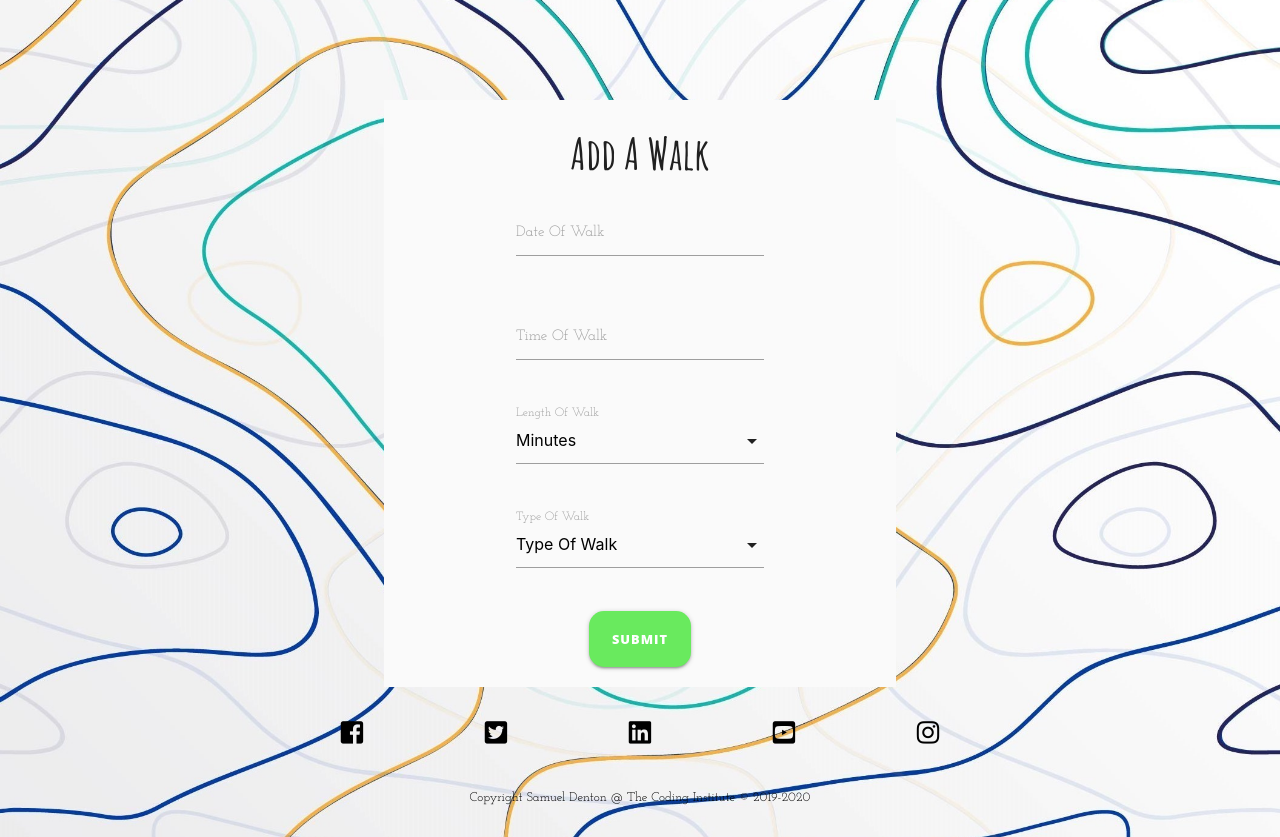
After one commit to Code-Institute-Submissions/DamSenton-Walkies_AprResub, a Flask app: page /add_walk in a window 1280 px wide. The commit adds this page. Run offline with Flask 2, Linux system fonts and the light colour scheme; some libraries are stand-ins or nearby versions.

Commit message:
owners can now add different types of walks, and this information is displayed on their profile page

```diff
--- a/app.py
+++ b/app.py
@@ -5,7 +5,6 @@ from flask import (
 from flask_pymongo import PyMongo
 from bson.objectid import ObjectId
 from werkzeug.security import generate_password_hash, check_password_hash
-from werkzeug.utils import secure_filename
 if os.path.exists("env.py"):
     import env
 
@@ -81,42 +80,6 @@ def register_owner():
         flash("Registration Successful!")
         return redirect(url_for(
             "owner_profile", owner_username=session["user"]))
-
-    # if request.method == "POST":
-
-    #     if request.files:
-
-    #             image = request.files["image"]
-
-    #             if image.filename == "":
-    #                 print("No filename")
-    #                 return redirect(url_for(
-    #                     "owner_profile", owner_username=mongo.db.owners.find_one(
-    #                         {"owner_username": session[
-    #                             "user"]})["owner_username"]))
-
-    #             if permitted_image(image.filename):
-    #                 filename = secure_filename(image.filename)
-
-    #                 image.save(os.path.join(
-    #                     app.config["image_uploads"], (filename)))
-
-    #                 print("Image saved")
-
-    #                 return redirect(url_for(
-    #                     "owner_profile", owner_username=mongo.db.owners.find_one(
-    #                         {"owner_username": session[
-    #                             "user"]})["owner_username"]))
-
-    #             else:
-    #                 print("That file extension is not allowed")
-    #                 return redirect(url_for(
-    #                     "owner_profile", owner_username=mongo.db.owners.find_one(
-    #                         {"owner_username": session[
-    #                             "user"]})["owner_username"]))
-
-    #     return render_template("owner-profile.html")
-
     return render_template("register-owner.html")
 
 
@@ -230,14 +193,68 @@ def logout():
 @app.route("/owner_profile/<owner_username>", methods=["GET", "POST"])
 def owner_profile(owner_username):
     # Take session user's username from MongoDB
+    owners = mongo.db.owners.find()
+    walks = list(mongo.db.walks.find())
     owner_username = mongo.db.owners.find_one(
         {"owner_username": session["user"]})["owner_username"]
+    result = mongo.db.walks.find()
+    result_list = list(result)
+    print(result_list)
 
     if session["user"]:
         return render_template(
-            "owner-profile.html", owner_username=owner_username)
+            "owner-profile.html", owner_username=owner_username,
+            walks=walks, owners=owners)
 
     return redirect(url_for("sign_in_owner"))
+
+
+@app.route("/add_walk", methods=["GET", "POST"])
+def add_walk():
+    if request.method == "POST":
+        owners = mongo.db.owners.find()
+        walk = mongo.db.walks.find_one()
+        # Add an owner's walk into MongoDb
+        add_walk = {
+            "owner_username": session["user"],
+            "date_of_walk": request.form.get("date_of_walk"),
+            "time_of_walk": request.form.get("time_of_walk"),
+            "length_of_walk": request.form.get("length_of_walk"),
+            "type_of_walk": request.form.get("type_of_walk")
+        }
+        mongo.db.walks.insert_one(add_walk)
+
+        return redirect(url_for(
+            "owner_profile", owner_username=session[
+                "user"], walks=walk, owners=owners))
+    return render_template("add-walk.html")
+
+
+# @app.route("/edit_walk/<walk_id>", methods=["GET", "POST"])
+# def edit_walk(walk_id):
+#     if request.method == "POST":
+
+#         walks = mongo.db.walks.find_one()
+#         # Add an owner's walk into MongoDb
+#         walks = {
+#             "owner_username": session["user"],
+#             "date_of_walk": request.form.get("date_of_walk"),
+#             "time_of_walk": request.form.get("time_of_walk"),
+#             "length_of_walk": request.form.get("length_of_walk"),
+#             "type_of_walk": request.form.get("type_of_walk")
+#         }
+#         mongo.db.tasks.update({"_id": ObjectId(walk_id)}, walks)
+#         flash("Task Successfully Updated")
+
+#     walks = mongo.db.walks.find_one({"_id": ObjectId(walk_id)})
+#     return render_template("edit_walk.html", walk=walks,)
+
+
+# @app.route("/delete_walk/<walk_id>")
+# def walk_task(walk_id):
+    mongo.db.walks.remove({"_id": ObjectId(walk_id)})
+    flash("Walk Successfully Deleted")
+    return redirect(url_for("owner_profile"))
 
 
 @app.route("/walker_profile/<walker_username>", methods=["GET", "POST"])
@@ -254,115 +271,8 @@ def walker_profile(walker_username):
     return redirect(url_for("sign_in_walker"))
 
 
-def permitted_image(filename):
-    if "." not in filename:
-        return False
-
-    ext = filename.rsplit(".", 1)[1]
-
-    if ext.upper() in app.config["permitted_image_types"]:
-        return True
-    else:
-        return False
-
-
-def permitted_file_size(filesize):
-    if int(filesize) <= app.config["max_file_size"]:
-        return True
-    else:
-        return False
-
-
-# @app.route("/upload_image", methods=["GET", "POST"])
-# def upload_image():
-
-#     if request.method == "POST":
-
-#         if request.files:
-
-#             # if "filesize" in request.cookies:
-
-#             #     if not permitted_file_size(request.cookies["filesize"]):
-#             #         print("Filesize exceeded maximum limit")
-#             #         return redirect(url_for(
-#             #             "owner_profile",
-#             #  owner_username=mongo.db.owners.find_one(
-#             #                 {"owner_username": session[
-#             #                     "user"]})["owner_username"]))
-
-#             image = request.files["image"]
-
-#             if image.filename == "":
-#                 print("No filename")
-#                 return redirect(url_for(
-#                     "owner_profile", owner_username=mongo.db.owners.find_one(
-#                         {"owner_username": session[
-#                             "user"]})["owner_username"]))
-
-#             if permitted_image(image.filename):
-#                 filename = secure_filename(image.filename)
-
-#                 image.save(os.path.join(
-#                     app.config["image_uploads"], (filename)))
-
-#                 print("Image saved")
-
-#                 return redirect(url_for(
-#                     "owner_profile", owner_username=mongo.db.owners.find_one(
-#                         {"owner_username": session[
-#                             "user"]})["owner_username"]))
-
-#             else:
-#                 print("That file extension is not allowed")
-#                 return redirect(url_for(
-#                     "owner_profile", owner_username=mongo.db.owners.find_one(
-#                         {"owner_username": session[
-#                             "user"]})["owner_username"]))
-
-#     return render_template("owner-profile.html")
-
-
-# @app.route("/upload_image", methods=["GET", "POST"])
-# def upload_image():
-#     # Upload Image to workspace
-#     if request.method == "POST":
-#         if request.files:
-#             image = request.files["image"]
-#             image_result = permitted_image(image.filename)
-#             if image.filename == "":
-#                 flash("Image must have a filename")
-#                 return redirect(url_for(
-#                     "owner_profile", owner_username=mongo.db.owners.find_one(
-#                         {"owner_username": session[
-#                             "user"]})["owner_username"]))
-#             if image_result is False:
-#                 flash("Image type is not supported")
-#             return redirect(url_for(
-#                 "owner_profile", owner_username=mongo.db.owners.find_one(
-#                     {"owner_username": session["user"]})["owner_username"]))
-
-#         else:
-#             filename = secure_filename(image.filename)
-
-#             image.save(os.path.join(
-#                 app.config["image_uploads"], filename))
-
-#             flash("Image Succesfully Uploaded")
-#             return redirect(url_for(
-#                 "owner_profile", owner_username=mongo.db.owners.find_one(
-#                     {"owner_username": session["user"]})["owner_username"]))
-
-#     return render_template("owner-profile.html")
-
-
 if __name__ == "__main__":
     app.run(
         host=os.environ.get("IP", "0.0.0.0"),
         port=int(os.environ.get("PORT", "5000")),
         debug=True)
-
-
-# return redirect(url_for(
-#                     "owner_profile", owner_username=mongo.db.owners.find_one(
-#                         {"owner_username": session[
-#                             "user"]})["owner_username"]))
--- a/static/css/style.css
+++ b/static/css/style.css
@@ -315,6 +315,18 @@ nav ul a.btn, nav ul a.btn-large, nav ul a.btn-small, nav ul a.btn-large, nav ul
     color: #fafafa;
 }
 
+.nav-button-red{
+    background-color: rgb(241, 63, 63);
+    border-radius: 15px;
+    font-size: 1vmax;
+    height: auto;
+}
+
+.nav-button-red:hover{
+    background-color: rgb(238, 8, 8);
+    color: #fafafa;
+}
+
 .btn {
     font-size: 1vmax;
     font-weight: 800;
@@ -423,9 +435,19 @@ nav ul a.btn, nav ul a.btn-large, nav ul a.btn-small, nav ul a.btn-large, nav ul
     position: relative;;
 }
 
-.walker-profile{
-    margin-top: 15%;
-    padding: 3%;
+.owner-info{
+
+}
+
+.add-walk{
+    margin: 0 auto;
+    background-color: #fafafa;
+    margin-top: 100px;
+    width: 40%;
+    list-style: none;
+    align-items: center;
+    display: flex;
+    text-align: center;
 }
 
 .collapsible i{
@@ -435,6 +457,10 @@ nav ul a.btn, nav ul a.btn-large, nav ul a.btn-small, nav ul a.btn-large, nav ul
 
 
 /*-------------------------- Walker Profile -------------------*/
+.walker-profile{
+    margin-top: 15%;
+    padding: 3%;
+}
 
 .matched-owners{
     font-size: 1vin;
--- /dev/null
+++ b/templates/add-walk.html
@@ -0,0 +1,65 @@
+{% extends "base.html" %}
+
+{% block content %}
+
+<div class="add-walk">
+    <div class="row">
+        <h3>Add A Walk</h3>
+        <div class="col-s12 m8 offset-m2">
+
+            <form class="col s12" method="POST" action="{{ url_for('add_walk') }}">
+
+
+
+                <div class="row">
+                    <div class="input-field col s12">
+                        <input type="text" class="datepicker" name="date_of_walk" id="date_of_walk" required>
+                        <label for="date_of_walk">Date Of Walk</label>
+                    </div>
+                </div>
+
+                <div class="row">
+                    <div class="input-field col s12">
+                        <input type="text" class="timepicker" name="time_of_walk" id="time_of_walk" required>
+                        <label for="time_of_walk">Time Of Walk</label>
+                    </div>
+                </div>
+
+                <div class="row">
+                    <div class="input-field col s12" id="length_of_walk">
+                        <select name="length_of_walk" required>
+                            <option value="" disabled selected>Minutes</option>
+                            <option value="5-10">5-10</option>
+                            <option value="10-20">10-20</option>
+                            <option value="20-30">20-30</option>
+                            <option value="60+">60+</option>
+                        </select>
+                        <label for="length_of_walk">Length Of Walk</label>
+                    </div>
+                </div>
+
+                <div class="row">
+                    <div class="input-field col s12" id="type_of_walk">
+                        <select name="type_of_walk" required>
+                            <option value="" disabled selected>Type Of Walk</option>
+                            <option value="Beach">Beach</option>
+                            <option value="City">City</option>
+                            <option value="Country">Country</option>
+                            <option value="Dog Park">Dog Park</option>
+                        </select>
+                        <label for="type_of_walk">Type Of Walk</label>
+                    </div>
+                </div>
+
+                <button class="submit-button btn waves-effect waves-light" type="submit" name="action">Submit
+                    <i class="material-icons right"></i>
+                </button>
+            </form>
+
+        </div>
+    </div>
+
+</div>
+
+
+{% endblock %}
--- /dev/null
+++ b/templates/edit-walk.html
@@ -0,0 +1,6 @@
+{% extends "base.html" %}
+
+{% block content %}
+
+
+{% endblock %}
--- a/templates/walker-profile.html
+++ b/templates/walker-profile.html
@@ -22,7 +22,6 @@
                             {{ owner.dog_name }}<br>
                             <hr class="block-divider">
                             {% endif %}
-
                         </div>
 
                         {% endfor %}
```
Also changed, not shown: templates/owner-profile.html (+19 -41 lines), templates/register-owner.html (+0 -19 lines).
